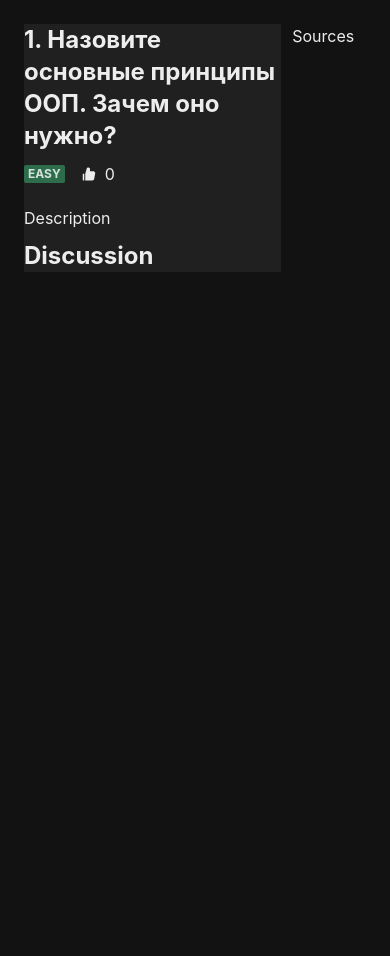
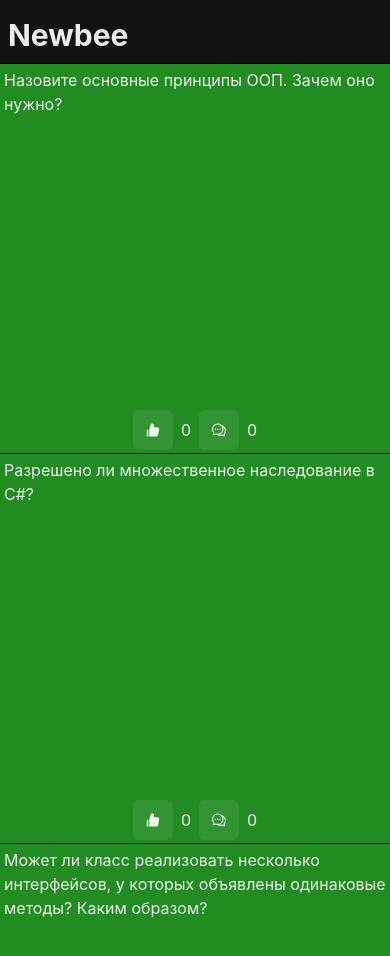
Before and after one commit to bookuha/interview-questions-portal, a React (Vite) app: page / in a window 390 px wide. Shown: the top 956 px of the page. Before the commit the page ends 844 px from the top, so only its background shows below. Built offline with nearby package versions, Linux system fonts and the light colour scheme.

Commit message:
Fix QuestionsGrid responsiveness

```diff
--- a/src/App.tsx
+++ b/src/App.tsx
@@ -1,11 +1,10 @@
-import QuestionDetailsPage from "./components/QuestionDetailsPage";
 import QuestionsGrid from "./components/QuestionsGrid";
 import questions from "./data/questions";
 
 function App() {
   return (
     <>
-      <QuestionDetailsPage question={questions[0]} />
+      <QuestionsGrid questions={questions} title={"Newbee"} />
     </>
   );
 }
--- a/src/components/QuestionPreviewCell.tsx
+++ b/src/components/QuestionPreviewCell.tsx
@@ -8,7 +8,7 @@ interface Props {
 
 const QuestionPreviewCell = ({ question }: Props) => {
   const complexityMap: Record<QuestionComplexity, string> = {
-    easy: "	#228B22",
+    easy: "#228B22",
     medium: "orange",
     hard: "red",
     extreme: "purple",
@@ -20,7 +20,6 @@ const QuestionPreviewCell = ({ question }: Props) => {
       flexDirection="column"
       justifyContent="space-between"
       bg={complexityMap[question.complexity]}
-      aspectRatio="1/1"
       height="100%"
       padding={1}
       outline="1px solid black"
--- a/src/components/QuestionsGrid.tsx
+++ b/src/components/QuestionsGrid.tsx
@@ -1,4 +1,4 @@
-import { Box, Heading, SimpleGrid } from "@chakra-ui/react";
+import { Box, GridItem, Heading, SimpleGrid } from "@chakra-ui/react";
 import QuestionPreviewCell from "./QuestionPreviewCell";
 import { Question } from "../data/questions";
 
@@ -11,9 +11,11 @@ const QuestionsGrid = ({ title, questions }: Props) => {
   return (
     <Box paddingY="8px">
       <Heading padding={2}>{title}</Heading>
-      <SimpleGrid columns={{ sm: 5, md: 7, lg: 8, xl: 10 }}>
+      <SimpleGrid templateColumns="repeat(auto-fill, minmax(200px, 1fr))">
         {questions.map((q) => (
-          <QuestionPreviewCell question={q} />
+          <GridItem aspectRatio={1}>
+            <QuestionPreviewCell question={q} />
+          </GridItem>
         ))}
       </SimpleGrid>
     </Box>
```
